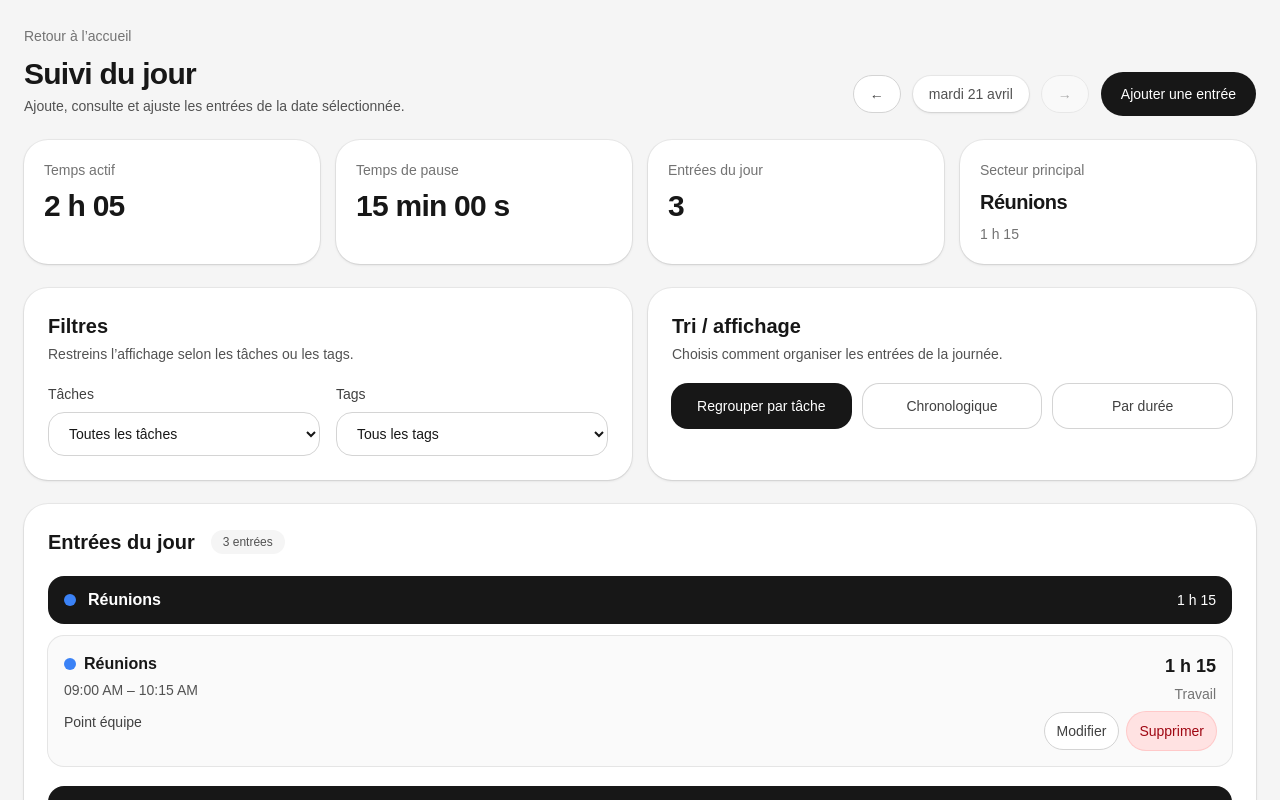
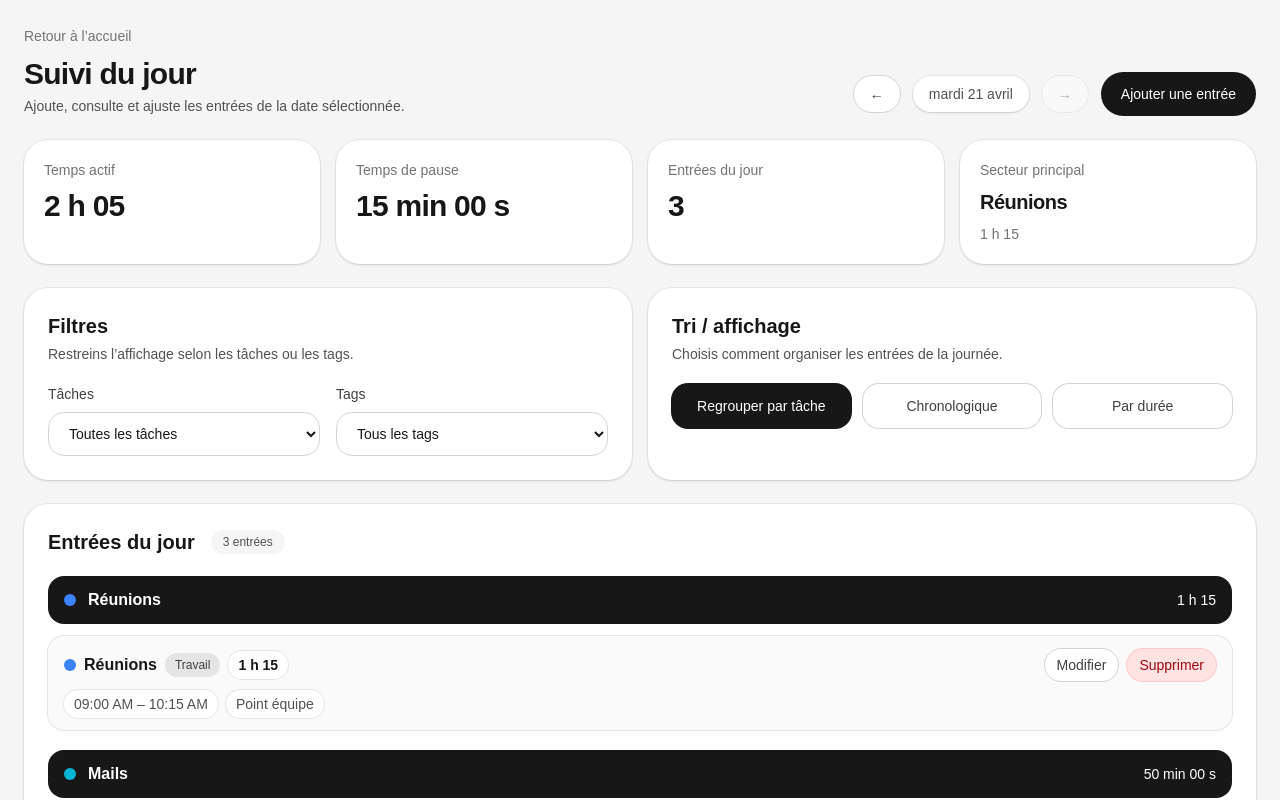
Before and after one commit to DanielAnserm/app-taskstracking, a React (Vite) app: page /jour in a window 1280 px wide. Both pictures are taken after a click on the button "Regrouper par tâche". Shown: the top 800 px of the page. Built offline with nearby package versions, Linux system fonts and the light colour scheme.

Commit message:
Adjust DailyPages

```diff
--- a/src/pages/DailyPage.tsx
+++ b/src/pages/DailyPage.tsx
@@ -73,6 +73,7 @@ interface ActionDraft {
 }
 
 type DisplayMode = "grouped" | "chronological" | "duration";
+type SortOrder = "asc" | "desc";
 
 interface GroupedEntries {
   sectorId: string;
@@ -117,6 +118,7 @@ const [saving, setSaving] = useState(false);
   const [selectedFilterSectorId, setSelectedFilterSectorId] = useState("all");
   const [selectedFilterTagName, setSelectedFilterTagName] = useState("all");
   const [displayMode, setDisplayMode] = useState<DisplayMode>("chronological");
+  const [sortOrder, setSortOrder] = useState<SortOrder>("asc");
 
   async function loadData() {
     const date = selectedDate;
@@ -248,9 +250,10 @@ const formattedSelectedDate = formatDateLabel(selectedDate);
     const copied = [...filteredEntries];
 
     if (displayMode === "chronological") {
-      copied.sort(
-        (a, b) => new Date(a.startAt).getTime() - new Date(b.startAt).getTime(),
-      );
+      copied.sort((a, b) => {
+        const diff = new Date(a.startAt).getTime() - new Date(b.startAt).getTime();
+        return sortOrder === "asc" ? diff : -diff;
+      });
       return copied;
     }
 
@@ -259,11 +262,12 @@ const formattedSelectedDate = formatDateLabel(selectedDate);
       return copied;
     }
 
-    copied.sort(
-      (a, b) => new Date(a.startAt).getTime() - new Date(b.startAt).getTime(),
-    );
+    copied.sort((a, b) => {
+      const diff = new Date(a.startAt).getTime() - new Date(b.startAt).getTime();
+      return sortOrder === "asc" ? diff : -diff;
+    });
     return copied;
-  }, [filteredEntries, displayMode]);
+  }, [filteredEntries, displayMode, sortOrder]);
 
   const groupedEntries = useMemo<GroupedEntries[]>(() => {
     const map = new Map<string, GroupedEntries>();
@@ -544,16 +548,35 @@ const endAt = toIsoForDate(selectedDate, endTime);
   function renderEntryCard(entry: EntryWithSector) {
     const isPauseEntry = entry.isPause;
 
+    const metaItems: string[] = [];
+
+    metaItems.push(
+      `${new Date(entry.startAt).toLocaleTimeString([], {
+        hour: "2-digit",
+        minute: "2-digit",
+      })} – ${new Date(entry.endAt).toLocaleTimeString([], {
+        hour: "2-digit",
+        minute: "2-digit",
+      })}`,
+    );
+
+    if (entry.subTask) {
+      metaItems.push(`Sous-tâche : ${entry.subTask.name}`);
+    }
+
+    if (entry.notes) {
+      metaItems.push(entry.notes);
+    }
+
     return (
       <div
         key={entry.id}
-        className={`rounded-2xl p-4 ring-1 ${
-          isPauseEntry ? "bg-amber-50 ring-amber-200" : "bg-neutral-50 ring-neutral-200"
+        className={`rounded-2xl px-4 py-3 ring-1 ${isPauseEntry ? "bg-amber-50 ring-amber-200" : "bg-neutral-50 ring-neutral-200"
           }`}
       >
-        <div className="flex flex-col gap-4 sm:flex-row sm:items-start sm:justify-between">
-          <div className="min-w-0">
-            <div className="flex items-center gap-2">
+        <div className="flex flex-col gap-2">
+          <div className="flex flex-wrap items-center justify-between gap-3">
+            <div className="flex min-w-0 flex-wrap items-center gap-2">
               <span
                 className="h-3 w-3 rounded-full"
                 style={{
@@ -561,79 +584,29 @@ const endAt = toIsoForDate(selectedDate, endTime);
                     entry.sector?.color ?? (isPauseEntry ? "#f59e0b" : "#737373"),
                 }}
               />
-              <p className="text-base font-semibold text-neutral-900">
+              <p className="truncate text-base font-semibold text-neutral-900">
                 {entry.sector?.name ?? entry.sectorId}
               </p>
-            </div>
 
-            <p className="mt-1 text-sm text-neutral-600">
-              {new Date(entry.startAt).toLocaleTimeString([], {
-                hour: "2-digit",
-                minute: "2-digit",
-              })}
-              {" – "}
-              {new Date(entry.endAt).toLocaleTimeString([], {
-                hour: "2-digit",
-                minute: "2-digit",
-              })}
-            </p>
-
-            {entry.subTask ? (
-              <p className="mt-3 text-sm text-neutral-600">
-                Sous-tâche : {entry.subTask.name}
-              </p>
-            ) : null}
-
-            {entry.notes ? (
-              <p className="mt-3 text-sm text-neutral-700">{entry.notes}</p>
-            ) : null}
-
-            {entry.tags && entry.tags.length > 0 ? (
-              <div className="mt-3 flex flex-wrap gap-2">
-                {entry.tags.map((tag) => (
               <span
-                    key={tag.id}
-                    className="rounded-full bg-neutral-200 px-3 py-1 text-xs font-medium text-neutral-700"
-                  >
-                    {tag.name}
-                  </span>
-                ))}
-              </div>
-            ) : null}
-
-            {hasActions(entry.actions) ? (
-              <div className="mt-3 flex flex-wrap gap-2">
-                {entry.actions!.map((action) => (
-                  <span
-                    key={action.id}
-                    className="rounded-full bg-blue-100 px-3 py-1 text-xs font-medium text-blue-800"
-                  >
-                    {formatActionLabel(action)}
-                  </span>
-                ))}
-              </div>
-            ) : null}
-          </div>
-
-          <div className="flex flex-wrap gap-2 sm:flex-col sm:items-end">
-            <div className="text-left sm:text-right">
-              <p className="text-lg font-semibold text-neutral-900">
-                {formatDurationFromSeconds(entry.durationSeconds)}
-              </p>
-              <p
-                className={`mt-1 text-sm font-medium ${
-                  isPauseEntry ? "text-amber-700" : "text-neutral-500"
+                className={`rounded-full px-2.5 py-1 text-xs font-medium ${isPauseEntry
+                    ? "bg-amber-100 text-amber-800"
+                    : "bg-neutral-200 text-neutral-700"
                   }`}
               >
                 {isPauseEntry ? "Pause" : "Travail"}
-              </p>
+              </span>
+
+              <span className="rounded-full bg-white px-2.5 py-1 text-sm font-semibold text-neutral-900 ring-1 ring-neutral-200">
+                {formatDurationFromSeconds(entry.durationSeconds)}
+              </span>
             </div>
 
-            <div className="flex flex-wrap gap-2">
+            <div className="flex flex-wrap items-center gap-2">
               <button
                 type="button"
                 onClick={() => handleEditEntry(entry)}
-                className="rounded-full border border-neutral-300 bg-white px-3 py-2 text-sm font-medium text-neutral-700 hover:bg-neutral-50"
+                className="rounded-full border border-neutral-300 bg-white px-3 py-1.5 text-sm font-medium text-neutral-700 hover:bg-neutral-50"
               >
                 Modifier
               </button>
@@ -641,11 +614,40 @@ const endAt = toIsoForDate(selectedDate, endTime);
               <button
                 type="button"
                 onClick={() => void handleDeleteEntry(entry.id)}
-                className="rounded-full bg-red-100 px-3 py-2 text-sm font-medium text-red-800 ring-1 ring-red-200 hover:bg-red-200"
+                className="rounded-full bg-red-100 px-3 py-1.5 text-sm font-medium text-red-800 ring-1 ring-red-200 hover:bg-red-200"
               >
                 Supprimer
               </button>
             </div>
+          </div>
+
+          <div className="flex flex-wrap items-center gap-2 text-sm text-neutral-600">
+            {metaItems.map((item, index) => (
+              <span
+                key={`${entry.id}-meta-${index}`}
+                className="rounded-full bg-white px-2.5 py-1 ring-1 ring-neutral-200"
+              >
+                {item}
+              </span>
+            ))}
+
+            {entry.tags?.map((tag) => (
+              <span
+                key={tag.id}
+                className="rounded-full bg-neutral-200 px-2.5 py-1 text-xs font-medium text-neutral-700"
+              >
+                {tag.name}
+              </span>
+            ))}
+
+            {entry.actions?.map((action) => (
+              <span
+                key={action.id}
+                className="rounded-full bg-blue-100 px-2.5 py-1 text-xs font-medium text-blue-800"
+              >
+                {formatActionLabel(action)}
+              </span>
+            ))}
           </div>
         </div>
       </div>
@@ -799,8 +801,7 @@ const endAt = toIsoForDate(selectedDate, endTime);
               <button
                 type="button"
                 onClick={() => setDisplayMode("grouped")}
-                className={`rounded-2xl px-4 py-3 text-sm font-medium ring-1 ${
-                  displayMode === "grouped"
+                className={`rounded-2xl px-4 py-3 text-sm font-medium ring-1 ${displayMode === "grouped"
                     ? "bg-neutral-900 text-white ring-neutral-900"
                     : "bg-white text-neutral-700 ring-neutral-300"
                   }`}
@@ -811,8 +812,7 @@ const endAt = toIsoForDate(selectedDate, endTime);
               <button
                 type="button"
                 onClick={() => setDisplayMode("chronological")}
-                className={`rounded-2xl px-4 py-3 text-sm font-medium ring-1 ${
-                  displayMode === "chronological"
+                className={`rounded-2xl px-4 py-3 text-sm font-medium ring-1 ${displayMode === "chronological"
                     ? "bg-neutral-900 text-white ring-neutral-900"
                     : "bg-white text-neutral-700 ring-neutral-300"
                   }`}
@@ -823,8 +823,7 @@ const endAt = toIsoForDate(selectedDate, endTime);
               <button
                 type="button"
                 onClick={() => setDisplayMode("duration")}
-                className={`rounded-2xl px-4 py-3 text-sm font-medium ring-1 ${
-                  displayMode === "duration"
+                className={`rounded-2xl px-4 py-3 text-sm font-medium ring-1 ${displayMode === "duration"
                     ? "bg-neutral-900 text-white ring-neutral-900"
                     : "bg-white text-neutral-700 ring-neutral-300"
                   }`}
@@ -845,6 +844,22 @@ const endAt = toIsoForDate(selectedDate, endTime);
                 </span>
               )}
             </div>
+
+            {displayMode === "chronological" ? (
+              <div className="flex items-center gap-2">
+                <label className="text-sm font-medium text-neutral-700">
+                  Ordre chronologique
+                </label>
+                <select
+                  value={sortOrder}
+                  onChange={(e) => setSortOrder(e.target.value as SortOrder)}
+                  className="rounded-full border border-neutral-300 bg-white px-3 py-2 text-sm text-neutral-900 outline-none"
+                >
+                  <option value="asc">Du plus ancien au plus récent</option>
+                  <option value="desc">Du plus récent au plus ancien</option>
+                </select>
+              </div>
+            ) : null}
           </div>
 
           {loading ? (
@@ -1077,8 +1092,7 @@ const endAt = toIsoForDate(selectedDate, endTime);
                                 : [...prev, tag.name],
                             )
                           }
-                          className={`rounded-full px-3 py-1 text-xs font-medium transition ${
-                            isSelected
+                          className={`rounded-full px-3 py-1 text-xs font-medium transition ${isSelected
                               ? "bg-neutral-900 text-white"
                               : "bg-neutral-200 text-neutral-700 hover:bg-neutral-300"
                             }`}
```
Lines whose indentation alone changed are shown as unchanged.
